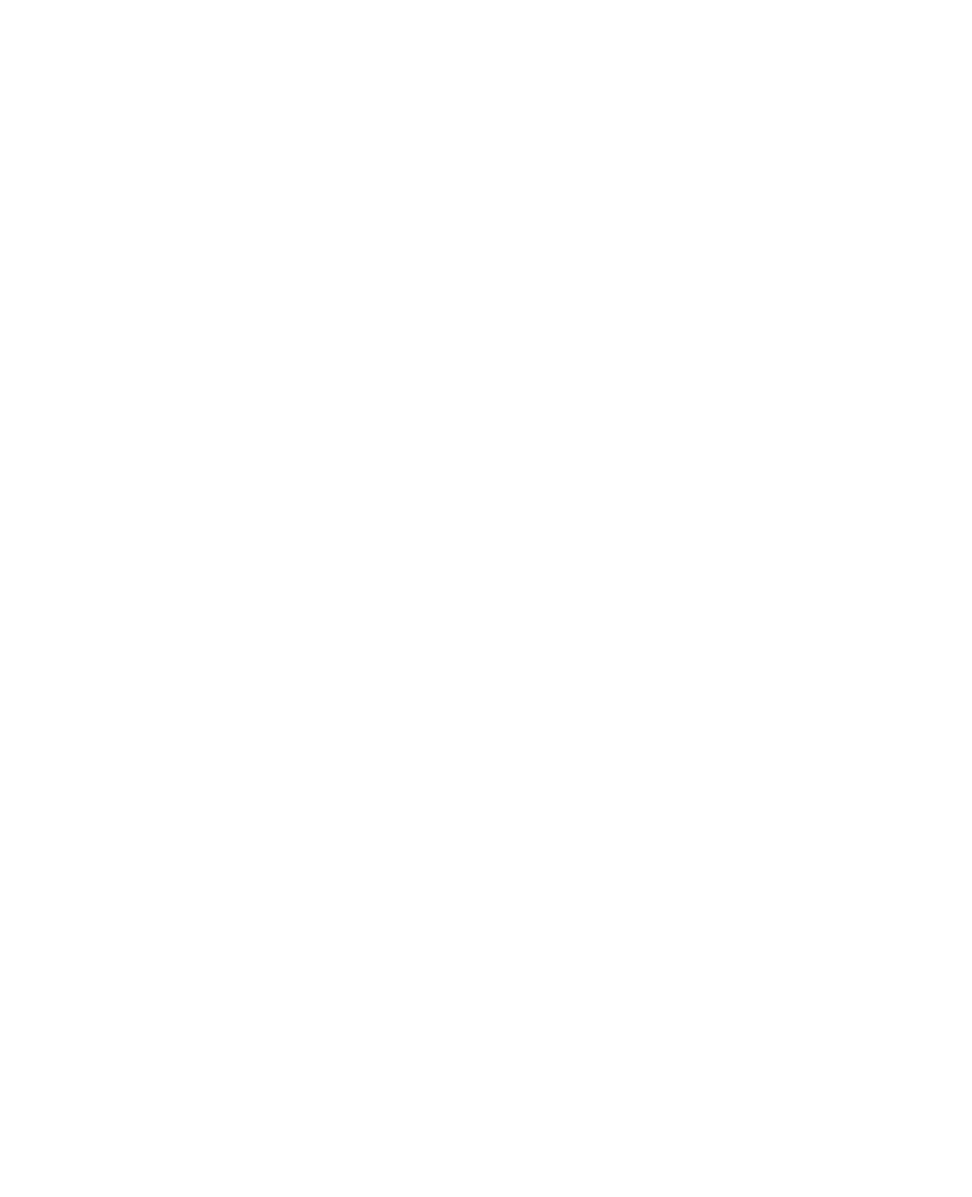
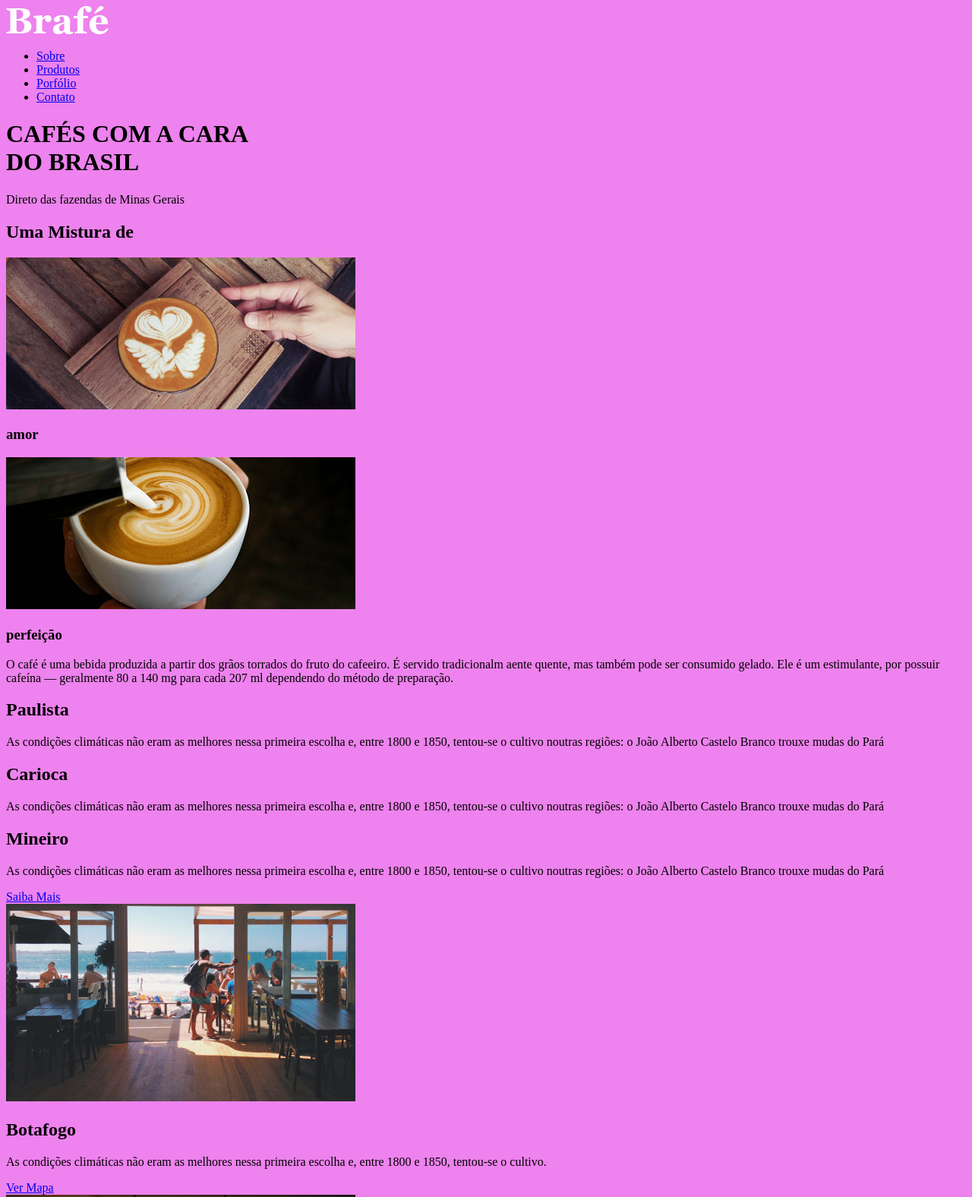
Before and after one commit to otaviosz/estudos-css-brafe1, a plain HTML site: page index.html in a window 1280 px wide. Shown: the top 1576 px of the page at 76% size. Before the commit the page ends 800 px from the top, so only its background shows below. Drawn offline with Linux system fonts and the light colour scheme.

Commit message:
Finalizando HTML da pagina

```diff
--- a/index.html
+++ b/index.html
@@ -1,12 +1,118 @@
 <!DOCTYPE html>
 <html lang="pt-BR">
+
 <head>
   <meta charset="UTF-8">
   <meta name="viewport" content="width=device-width, initial-scale=1.0, shrink-to-fit=no">
   <title>Document</title>
   <link rel="stylesheet" href="style.css">
 </head>
+
 <body>
+  <header>
+    <div>
+      <a href="#"><img src="img/brafe.png" alt=""></a>
+    </div>
+    <nav>
+      <ul>
+        <li><a href="#">Sobre</a></li>
+        <li><a href="#">Produtos</a></li>
+        <li><a href="#">Porfólio</a></li>
+        <li><a href="#">Contato</a></li>
+      </ul>
+    </nav>
+  </header>
+
+  <main>
+    <h1>CAFÉS COM A CARA <br>DO BRASIL</h1>
+    <p>Direto das fazendas de Minas Gerais</p>
+  </main>
+
+  <section>
+    <h2>Uma Mistura de</h2>
+    <div>
+      <div>
+        <img src="img/cafe-1.jpg" alt="">
+        <h3>amor</h3>
+      </div>
+      <div>
+        <img src="img/cafe-2.jpg" alt="">
+        <h3>perfeição</h3>
+      </div>
+      <p>O café é uma bebida produzida a partir dos grãos torrados do fruto do cafeeiro. É servido tradicionalm aente quente, mas também pode ser consumido gelado. Ele é um estimulante, por possuir cafeína — geralmente 80 a 140 mg para cada 207 ml dependendo do método de preparação.</p>
+    </div>
+  </section>
+
+  <section>
+    <div>
+      <div>
+        <h2>Paulista</h2>
+        <p>As condições climáticas não eram as melhores nessa primeira escolha e, entre 1800 e 1850, tentou-se o cultivo noutras regiões: o João Alberto Castelo Branco trouxe mudas do Pará</p>
+      </div>
+      <div>
+        <h2>Carioca</h2>
+        <p>As condições climáticas não eram as melhores nessa primeira escolha e, entre 1800 e 1850, tentou-se o cultivo noutras regiões: o João Alberto Castelo Branco trouxe mudas do Pará</p>
+      </div>
+      <div>
+        <h2>Mineiro</h2>
+        <p>As condições climáticas não eram as melhores nessa primeira escolha e, entre 1800 e 1850, tentou-se o cultivo noutras regiões: o João Alberto Castelo Branco trouxe mudas do Pará</p>
+      </div>
+      <a href="#">Saiba Mais</a>
+    </div>
+  </section>
+
+  <section>
+    <div>
+      <img src="img/botafogo.jpg" alt="Brafe unidade Botafogo">
+      <div>
+        <h2>Botafogo</h2>
+        <p>As condições climáticas não eram as melhores nessa primeira escolha e, entre 1800 e 1850, tentou-se o cultivo.</p>
+        <a href="#">Ver Mapa</a>
+      </div>
+    </div>
+
+    <div>
+      <img src="img/iguatemi.jpg" alt="Brafe unidade Iguatemi.jpg">
+      <div>
+        <h2>Iguatemi</h2>
+        <p>As condições climáticas não eram as melhores nessa primeira escolha e, entre 1800 e 1850, tentou-se o cultivo.</p>
+        <a href="#">Ver Mapa</a>
+      </div>
+    </div>
+
+    <div>
+      <img src="img/mineirao.jpg" alt="Brafe unidade Mineirão.jpg">
+      <div>
+        <h2>Mineirão</h2>
+        <p>As condições climáticas não eram as melhores nessa primeira escolha e, entre 1800 e 1850, tentou-se o cultivo.</p>
+        <a href="#">Ver Mapa</a>
+      </div>
+    </div>
+  </section>
+
+  <section>
+    <div>
+      <div>
+        <h2>Assine nossa Newsletter</h2>
+        <p>promoções e eventos mensais</p>
+      </div>
+      <form>
+        <label>E-mail</label>
+        <input type="text" placeholder="Digite seu e-mail">
+        <button type="submit">Enviar</button>
+      </form>
+    </div>
+  </section>
+
+  <footer>
+    <div>
+      <p>Este é um projeto da Origamid. Mais em origamid.com<br>
+        Praia de Botafogo, 300, 5º andar - Botafogo - Rio de Janeiro</p>
+        <img src="img/brafe.png" alt="Brafe">
+    </div>
+  </footer>
+
 
 </body>
+
 </html>
--- a/style.css
+++ b/style.css
@@ -0,0 +1,3 @@
+body {
+  background-color:violet;
+}
```
